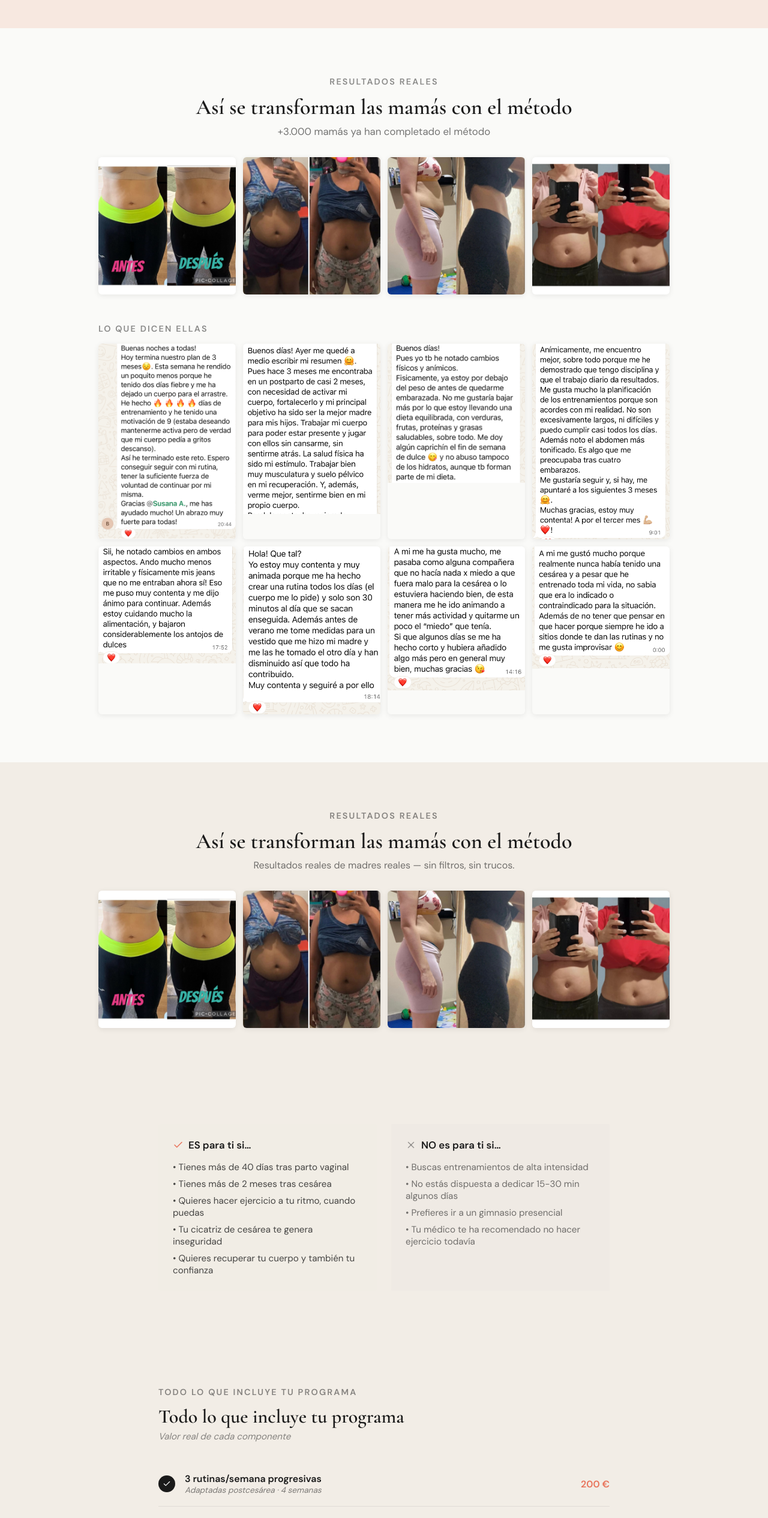
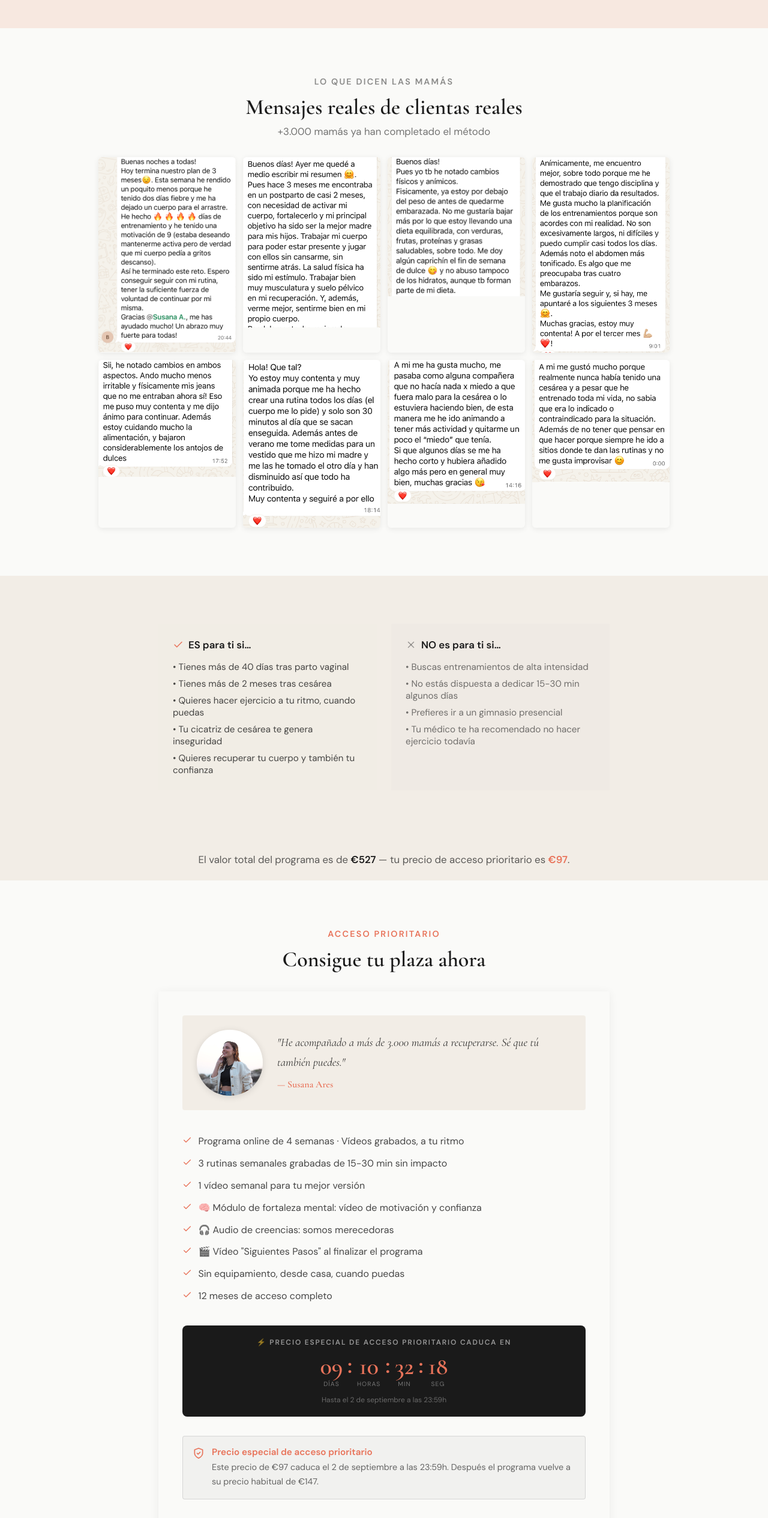
Before and after one commit to susanaaresla-lab/esencial-susana, a React (Create React App) app: page /acceso-prioritario in a window 1280 px wide. Shown: the part 4560-7091 px from the top of the page at 60% size. Built offline with nearby package versions, Linux system fonts and the light colour scheme.

Commit message:
quitar imagenes antes despues simplificar valor

```diff
--- a/src/pages/ActivateListaEsperaPage.js
+++ b/src/pages/ActivateListaEsperaPage.js
@@ -309,58 +309,18 @@ export default function ActivateListaEsperaPage() {
         </div>
       </section>
 
-      {/* ── RESULTADOS + TESTIMONIOS ── */}
+      {/* ── TESTIMONIOS FOTOS ── */}
       <section className="section" style={{ background: 'var(--white)' }}>
         <div className="container-mid">
           <div className="text-center" style={{ marginBottom: '2rem' }}>
-            <div style={label()}>Resultados reales</div>
-            <h2 className="t-serif" style={{ fontSize: 'clamp(1.65rem, 3vw, 2.25rem)', color: 'var(--black)' }}>Así se transforman las mamás con el método</h2>
+            <div style={label()}>Lo que dicen las mamás</div>
+            <h2 className="t-serif" style={{ fontSize: 'clamp(1.65rem, 3vw, 2.25rem)', color: 'var(--black)' }}>Mensajes reales de clientas reales</h2>
             <p style={{ fontSize: '1.05rem', color: 'rgba(26,26,26,0.6)', marginTop: '0.5rem' }}>+3.000 mamás ya han completado el método</p>
-          </div>
-
-          {/* Antes / después — 4 en fila del mismo tamaño */}
-          <div style={{ display: 'grid', gridTemplateColumns: 'repeat(4, 1fr)', gap: '0.75rem', marginBottom: '3rem' }}>
-            {[1,2,3,4].map((n) => (
-              <div key={n} style={{ borderRadius: 6, overflow: 'hidden', boxShadow: '0 2px 10px rgba(0,0,0,0.08)', aspectRatio: '1/1' }}>
-                <img
-                  src={`/images/antes-despues-${n}.png`}
-                  alt={`Resultado antes después ${n}`}
-                  style={{ width: '100%', height: '100%', objectFit: 'cover', objectPosition: 'center', display: 'block' }}
-                />
-              </div>
-            ))}
-          </div>
-
-          {/* Testimonios escritos */}
-          <div style={{ marginBottom: '1rem' }}>
-            <div style={label()}>Lo que dicen ellas</div>
           </div>
           <div style={{ display: 'grid', gridTemplateColumns: 'repeat(auto-fill, minmax(220px, 1fr))', gap: '0.75rem' }}>
             {[1,2,3,4,5,6,7,8].map((n) => (
               <div key={n} style={{ borderRadius: 6, overflow: 'hidden', boxShadow: '0 2px 10px rgba(0,0,0,0.08)' }}>
-                <img
-                  src={`/images/testimonial-${n}.jpg`}
-                  alt={`Testimonio clienta ${n}`}
-                  style={{ width: '100%', display: 'block' }}
-                />
-              </div>
-            ))}
-          </div>
-        </div>
-      </section>
-
-      {/* ── ANTES / DESPUÉS ── */}
-      <section className="section" style={{ background: 'var(--beige)' }}>
-        <div className="container-mid">
-          <div className="text-center" style={{ marginBottom: '2rem' }}>
-            <div style={label()}>Resultados reales</div>
-            <h2 className="t-serif" style={{ fontSize: 'clamp(1.65rem, 3vw, 2.25rem)', color: 'var(--black)' }}>Así se transforman las mamás con el método</h2>
-            <p style={{ fontSize: '1rem', color: 'rgba(26,26,26,0.6)', marginTop: '0.5rem' }}>Resultados reales de madres reales — sin filtros, sin trucos.</p>
-          </div>
-          <div style={{ display: 'grid', gridTemplateColumns: 'repeat(auto-fill, minmax(220px, 1fr))', gap: '0.75rem' }}>
-            {[1,2,3,4].map((n) => (
-              <div key={n} style={{ borderRadius: 6, overflow: 'hidden', boxShadow: '0 2px 10px rgba(0,0,0,0.08)' }}>
-                <img src={`/images/antes-despues-${n}.png`} alt={`Resultado real mamá ${n}`} style={{ width: '100%', display: 'block' }} />
+                <img src={`/images/testimonial-${n}.jpg`} alt={`Testimonio clienta ${n}`} style={{ width: '100%', display: 'block' }} />
               </div>
             ))}
           </div>
@@ -399,41 +359,10 @@ export default function ActivateListaEsperaPage() {
       </section>
 
       {/* ── VALOR DEL PROGRAMA ── */}
-      <section className="section" style={{ background: 'var(--beige)' }}>
-        <div className="container-narrow">
-          <div style={label()}>Todo lo que incluye tu programa</div>
-          <h2 className="t-serif" style={{ fontSize: 'clamp(1.5rem, 3vw, 2rem)', marginBottom: '0.25rem' }}>Todo lo que incluye tu programa</h2>
-          <p style={{ fontSize: '0.95rem', color: 'rgba(26,26,26,0.5)', fontStyle: 'italic', marginBottom: '2rem' }}>Valor real de cada componente</p>
-          <div style={{ display: 'flex', flexDirection: 'column', gap: '0' }}>
-            {[
-              { title: '3 rutinas/semana progresivas', sub: 'Adaptadas postcesárea · 4 semanas', price: '200 €' },
-              { title: 'Módulo de mentalidad', sub: '"Tu mente construye tu mejor versión"', price: '87 €' },
-              { title: 'Audio', sub: '"Desbloquea tu mejor versión"', price: '53 €' },
-              { title: 'Bonus', sub: '"Acelera tu recuperación con tus hábitos diarios"', price: '87 €' },
-              { title: 'Vídeo "Siguientes Pasos"', sub: '"Dudas + próximos pasos"', price: '100 €' },
-            ].map((item, i) => (
-              <div key={i} style={{ display: 'flex', alignItems: 'center', gap: '1rem', padding: '1.1rem 0', borderBottom: '1px solid rgba(26,26,26,0.08)' }}>
-                <div style={{ width: 28, height: 28, borderRadius: '50%', background: 'var(--black)', display: 'flex', alignItems: 'center', justifyContent: 'center', flexShrink: 0 }}>
-                  <Check size={14} color="white" />
-                </div>
-                <div style={{ flex: 1 }}>
-                  <p style={{ fontWeight: 700, fontSize: '1rem', color: 'var(--black)', margin: 0 }}>{item.title}</p>
-                  <p style={{ fontSize: '0.85rem', color: 'rgba(26,26,26,0.55)', fontStyle: 'italic', margin: 0 }}>{item.sub}</p>
-                </div>
-                <span style={{ fontWeight: 700, fontSize: '1rem', color: 'var(--coral)', flexShrink: 0 }}>{item.price}</span>
-              </div>
-            ))}
-            <div style={{ display: 'flex', justifyContent: 'space-between', alignItems: 'center', padding: '1.25rem 0', borderTop: '2px solid var(--black)', marginTop: '0.5rem' }}>
-              <span style={{ fontWeight: 800, fontSize: '1.1rem', textTransform: 'uppercase', letterSpacing: '0.1em', color: 'var(--black)' }}>TOTAL</span>
-              <span style={{ fontFamily: 'var(--serif)', fontSize: '2rem', fontWeight: 600, color: 'var(--black)' }}>527 €</span>
-            </div>
-          </div>
-          <div style={{ background: 'var(--coral)', borderRadius: 8, padding: '1.25rem 1.5rem', textAlign: 'center', marginTop: '1.5rem' }}>
-            <p style={{ fontSize: '1rem', color: 'white', fontWeight: 600, margin: 0 }}>
-              Tu precio de acceso prioritario: <strong style={{ fontSize: '1.3rem' }}>€97</strong> — ahorras €50 y €430 respecto al valor real
-            </p>
-          </div>
-        </div>
+      <section style={{ background: 'var(--beige)', padding: '1.5rem 1.5rem', textAlign: 'center' }}>
+        <p style={{ fontSize: '1.05rem', color: 'rgba(26,26,26,0.7)', margin: 0 }}>
+          El valor total del programa es de <strong style={{ color: 'var(--black)' }}>€527</strong> — tu precio de acceso prioritario es <strong style={{ color: 'var(--coral)' }}>€97</strong>.
+        </p>
       </section>
 
       {/* ── PRICING CTA ── */}
```
